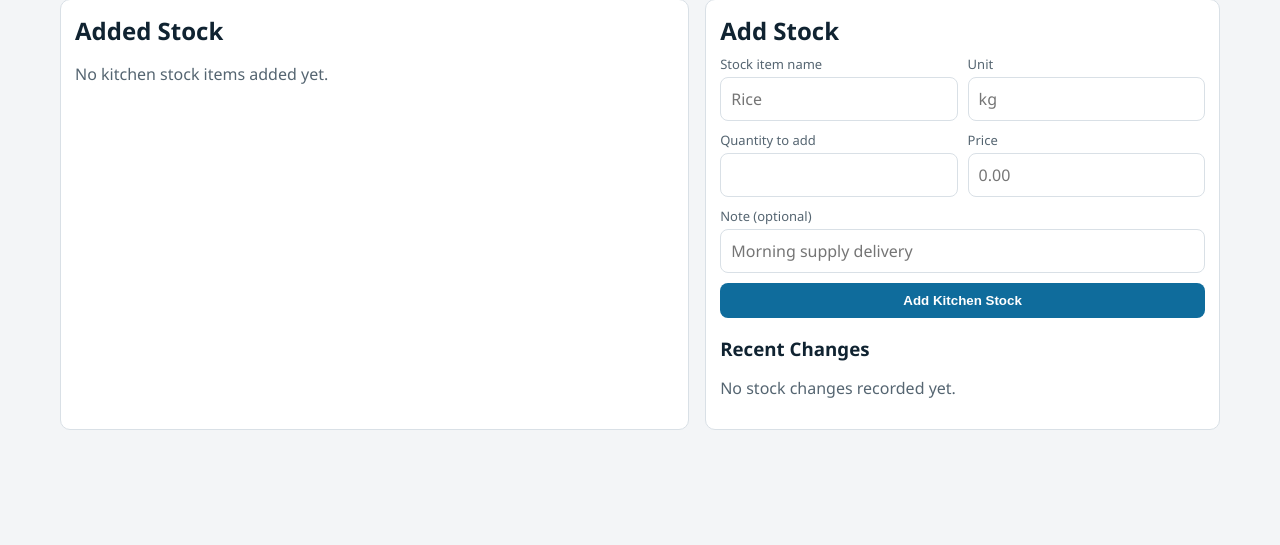
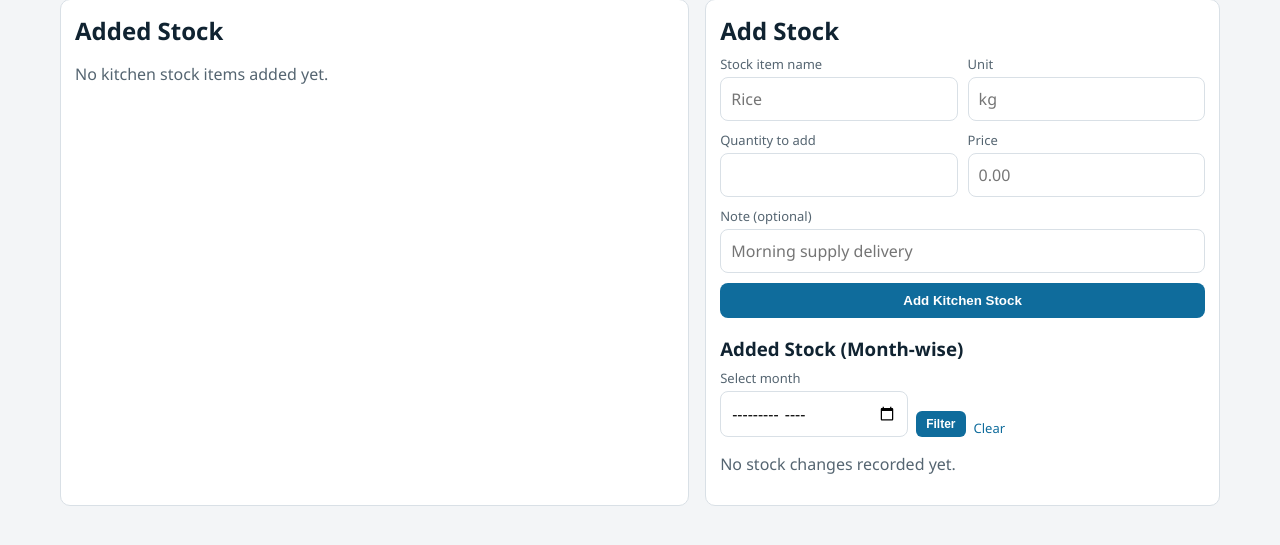
Before and after one commit to Aasthaa-bh/Intern-project, a Django app: page /restaurant/kitchen/stock/ in a window 1280 px wide. Shown: the part 134-679 px from the top of the page. Run offline with Django 5.2, Linux system fonts and the light colour scheme; data that the repository does not hold is empty.

Commit message:
calander filter  add to see added stock monthly

```diff
--- a/POSsystem/restaurant/templates/restaurant/kitchen_stock.html
+++ b/POSsystem/restaurant/templates/restaurant/kitchen_stock.html
@@ -119,7 +119,18 @@
           <button type="submit">Add Kitchen Stock</button>
         </form>
 
-        <h3 style="margin:18px 0 8px">Recent Changes</h3>
+        <h3 style="margin:18px 0 8px">Added Stock (Month-wise)</h3>
+        <form method="get" style="display:flex; gap:8px; align-items:end; margin-bottom:10px; grid-template-columns:none;">
+          <div style="min-width:180px;">
+            <label for="month">Select month</label>
+            <input id="month" name="month" type="month" value="{{ selected_month }}">
+          </div>
+          <button type="submit" class="btn-small">Filter</button>
+          <a href="{% url 'restaurant_kitchen_stock' %}" style="font-size:13px; color:#0f6c9c; text-decoration:none;">Clear</a>
+        </form>
+        {% if month_filter_error %}
+          <div class="error">{{ month_filter_error }}</div>
+        {% endif %}
         {% if recent_changes %}
           <table>
             <thead><tr><th>Stock Item</th><th>Type</th><th>Qty</th><th>By</th><th>Note</th><th>Action</th></tr></thead>
--- a/POSsystem/restaurant/views.py
+++ b/POSsystem/restaurant/views.py
@@ -132,6 +132,8 @@ def kitchen_stock(request):
     if business is None:
         business = _get_dev_business_fallback()
     form_error = None
+    selected_month = (request.GET.get("month") or "").strip()
+    month_filter_error = None
 
     if request.method == "POST":
         actor_user = _get_stock_actor_user(request, business)
@@ -204,11 +206,29 @@ def kitchen_stock(request):
 
     if business:
         ingredients = list(Ingredient.objects.filter(business=business).order_by("name"))
-        recent_changes = list(
-            InventoryStockHistory.objects.filter(business=business)
-            .select_related("ingredient", "changed_by")
-            .order_by("-changed_at", "-id")[:20]
+        change_qs = InventoryStockHistory.objects.filter(business=business).select_related(
+            "ingredient", "changed_by"
         )
+        if selected_month:
+            try:
+                year_text, month_text = selected_month.split("-", 1)
+                year = int(year_text)
+                month = int(month_text)
+                if month < 1 or month > 12:
+                    raise ValueError
+                change_qs = change_qs.filter(
+                    change_type="ADD",
+                    changed_at__year=year,
+                    changed_at__month=month,
+                )
+            except (ValueError, TypeError):
+                month_filter_error = "Invalid month selected. Use YYYY-MM format."
+                selected_month = ""
+
+        if selected_month:
+            recent_changes = list(change_qs.order_by("-changed_at", "-id"))
+        else:
+            recent_changes = list(change_qs.order_by("-changed_at", "-id")[:20])
         for change in recent_changes:
             change.edit_note = (change.note or "").strip()
             change.edit_price = change.price
@@ -235,6 +255,8 @@ def kitchen_stock(request):
         "recent_changes": recent_changes,
         "business": business,
         "form_error": form_error,
+        "selected_month": selected_month,
+        "month_filter_error": month_filter_error,
     }
     return render(request, "restaurant/kitchen_stock.html", context)
 
```
